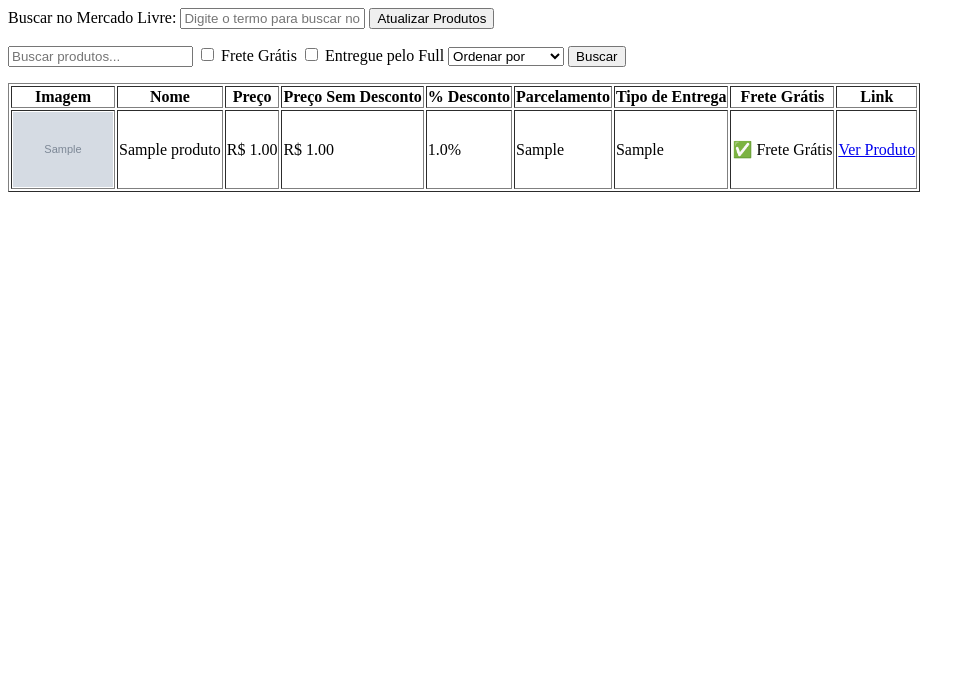
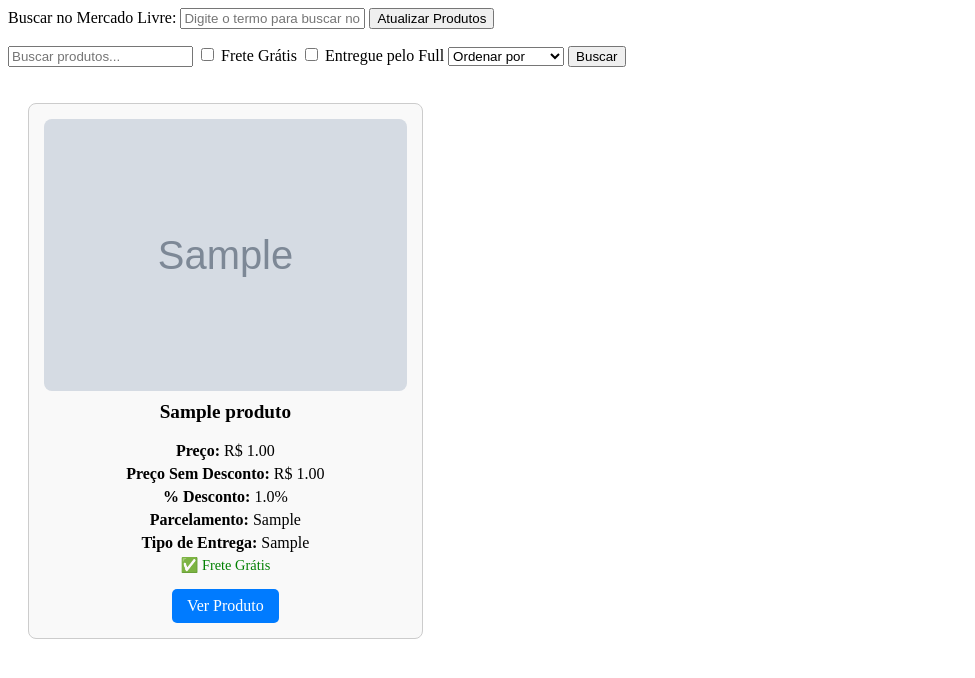
Before and after one commit to danpqdan/desafio_catalogo_ofertas, a Django app: page /produtos/ in a window 1280 px wide. Shown: the top 678 px of the page, without its empty margins (0-975 px from the left). Run offline with Django 5.2, Linux system fonts and the light colour scheme; tables that the repository leaves empty hold one stand-in row (values such as "Sample post"); grey boxes marked "Sample" are stand-in pictures.

Commit message:
[ADD] card de produto pra viewer e redirecionamento [FIX] issues #1 #2 #3

```diff
--- a/web_scraper/templates/busca_produtos.html
+++ b/web_scraper/templates/busca_produtos.html
@@ -1,3 +1,5 @@
+
+
 <form method="POST" action="{% url 'atualizar_produtos' %}">
     {% csrf_token %}
     <label for="termo_busca">Buscar no Mercado Livre:</label>
@@ -11,14 +13,16 @@
 
     <!-- Filtro de Frete Grátis -->
     <label>
-        <input type="checkbox" name="frete_gratis" value="sim" {% if request.GET.frete_gratis == 'sim' %}checked{% endif %}> Frete Grátis
+        <input type="checkbox" name="frete_gratis" value="True"
+        {% if request.GET.frete_gratis %}checked{% endif %}>
+        Frete Grátis
     </label>
-
     <!-- Filtro de Entrega pelo Full -->
     <label>
-        <input type="checkbox" name="full_delivery" value="sim" {% if request.GET.full_delivery == 'sim' %}checked{% endif %}> Entregue pelo Full
+        <input type="checkbox" name="tipo_entrega" value="Full"
+            {% if request.GET.tipo_entrega == "Full" %}checked{% endif %}>
+        Entregue pelo Full
     </label>
-
     <!-- Ordenação -->
     <select name="ordenar_por">
         <option value="">Ordenar por</option>
@@ -29,39 +33,92 @@
 
     <button type="submit">Buscar</button>
 </form>
-<table border="1">
-    <tr>
-        <th>Imagem</th>
-        <th>Nome</th>
-        <th>Preço</th>
-        <th>Preço Sem Desconto</th>
-        <th>% Desconto</th>
-        <th>Parcelamento</th>
-        <th>Tipo de Entrega</th>
-        <th>Frete Grátis</th>
-        <th>Link</th>
-    </tr>
+<div class="produto-container">
     {% for produto in produtos %}
-    <tr>
+    <div class="produto-card">
         {% with produto.imagens.all|first as imagem %}
-            <td><img src="{{ imagem.url_imagem }}" width="100"></td>
+            <img src="{{ imagem.url_imagem }}" alt="{{ produto.nome }}">
         {% endwith %}
-        <td>{{ produto.nome }}</td>
-        <td>R$ {{ produto.preco }}</td>
-        <td>{% if produto.preco_sem_desconto %} R$ {{ produto.preco_sem_desconto }} {% endif %}</td>
-        <td>{% if produto.percentual_desconto %} {{ produto.percentual_desconto }}% {% endif %}</td>
-        <td>{{ produto.parcelamento }}</td>
-        <td>{{ produto.tipo_entrega }}</td>
-        <td>
+        <h3>{{ produto.nome }}</h3>
+        <p><strong>Preço:</strong> R$ {{ produto.preco }}</p>
+        {% if produto.preco_sem_desconto %}
+            <p><strong>Preço Sem Desconto:</strong> R$ {{ produto.preco_sem_desconto }}</p>
+        {% endif %}
+        {% if produto.percentual_desconto %}
+            <p><strong>% Desconto:</strong> {{ produto.percentual_desconto }}%</p>
+        {% endif %}
+        <p><strong>Parcelamento:</strong> {{ produto.parcelamento }}</p>
+        <p><strong>Tipo de Entrega:</strong> {{ produto.tipo_entrega }}</p>
+        <p class="frete">
             {% if produto.frete_gratis == True %}
                 ✅ Frete Grátis
-            {% elif produto.frete_gratir == True  %}
-                ✅ Primera compra gratis
+            {% elif produto.frete_gratis == False %}
+                ❌ Não possui frete grátis
             {% else %}
-                ❌ Não possui frete gratis
+                ✅ Primeira compra grátis
             {% endif %}
-        </td>
-        <td><a href="{{ produto.link }}" target="_blank">Ver Produto</a></td>
-    </tr>
+        </p>
+        <a href="{{ produto.link }}" class="link" target="_blank">Ver Produto</a>
+    </div>
     {% endfor %}
-</table>
+</div>
+
+<style>
+    /* Contêiner de Cards - com grid responsivo */
+    .produto-container {
+        display: grid;
+        grid-template-columns: repeat(3, 1fr); /* 3 colunas em telas grandes */
+        gap: 20px;
+        padding: 20px;
+    }
+
+    /* Definições para telas pequenas (1 coluna) */
+    @media (max-width: 768px) {
+        .produto-container {
+            grid-template-columns: 1fr; /* 1 coluna em telas pequenas */
+        }
+    }
+
+    /* Estilo dos cards */
+    .produto-card {
+        border: 1px solid #ccc;
+        border-radius: 8px;
+        padding: 15px;
+        background-color: #f9f9f9;
+        text-align: center;
+    }
+
+    .produto-card img {
+        width: 100%;
+        height: auto;
+        border-radius: 8px;
+    }
+
+    .produto-card h3 {
+        font-size: 1.2em;
+        margin-top: 10px;
+    }
+
+    .produto-card p {
+        margin: 5px 0;
+    }
+
+    .produto-card .frete {
+        font-size: 0.9em;
+        color: green;
+    }
+
+    .produto-card .link {
+        display: inline-block;
+        margin-top: 10px;
+        padding: 8px 15px;
+        background-color: #007bff;
+        color: white;
+        border-radius: 5px;
+        text-decoration: none;
+    }
+
+    .produto-card .link:hover {
+        background-color: #0056b3;
+    }
+</style>
--- a/web_scraper/utils.py
+++ b/web_scraper/utils.py
@@ -1,6 +1,5 @@
 import re
 import time
-from selenium import webdriver
 from selenium.common.exceptions import NoSuchElementException
 import selenium.webdriver as wb
 from selenium.webdriver.common.action_chains import ActionChains
@@ -12,9 +11,8 @@ URL_MERCADO_LIVRE = "https://lista.mercadolivre.com.br/"
 
 def iniciar_driver():
     options = wb.FirefoxOptions()
-    options.add_argument("--disable-gpu")  # Desabilitar GPU
     options.add_argument("--headless")  #  Não carrega UI
-    return webdriver.Firefox(options=options)
+    return wb.Firefox(options=options)
 
 def buscar_mercado_livre(termo_busca):
     driver = iniciar_driver()
@@ -28,17 +26,17 @@ def buscar_mercado_livre(termo_busca):
 
     for index, produto in enumerate(produtos):
         try:
-            nome = produto.find_element(By.XPATH, ".//h3/a").text
-            link = produto.find_element(By.XPATH, "//a[contains(@class, 'poly-component__title')]").get_attribute('href')
+            nome = produto.find_element(By.CSS_SELECTOR, ".poly-component__title").text
+            link = produto.find_element(By.CSS_SELECTOR, ".poly-component__title").get_attribute('href')
             preco = produto.find_element(By.CSS_SELECTOR, ".poly-price__current .andes-money-amount__fraction").text
             preco = float(preco.replace('.', '').replace(',', '.'))
             div_portada = produto.find_element(By.CLASS_NAME, "poly-card__portada")
-
-            # Passar o mouse sobre o botão
             div_portada = produto.find_element(By.CLASS_NAME, "poly-card__portada")
             driver.execute_script("arguments[0].scrollIntoView();", div_portada)
             actions.move_to_element(div_portada).perform()
-            time.sleep(2)
+            time.sleep(3)
+
+            # Passar o mouse sobre o botão
 
             # Ajuste o XPath para encontrar todas as imagens do produto
             carousel = div_portada.find_element(By.CLASS_NAME, "andes-carousel-snapped__wrapper")
@@ -65,16 +63,11 @@ def buscar_mercado_livre(termo_busca):
                 shipping_element_additional_text = produto.find_element(By.CSS_SELECTOR, '.poly-shipping__additional_text').text
 
                 # Verifica se o texto "Chegará grátis amanhã" ou "por ser sua primeira compra" está presente
-                if "Frete grátis" in shipping_element or 'Frete grátispor ser sua primeira compra' in shipping_element:
-                    frete_gratis = True
-                    if "por ser sua primeira compra" in shipping_element_additional_text:
-                        frete_gratis = True  # Se ambos os textos estiverem presentes
-                    elif "Enviado pelo " in tipo_entrega:
-                        tipo_entrega = 'Full' # Caso o texto "Enviado pelo" seja encontrado
-                else:
-                    tipo_entrega = 'Padrao'  # Caso o "Frete grátis" não esteja presente
-                    frete_gratis = False  # Define que não é frete grátis
-
+                frete_gratis = "Frete grátis" in shipping_element or "Frete grátispor ser sua primeira compra" in shipping_element
+                if "Enviado pelo" in tipo_entrega:
+                    tipo_entrega = 'Full'
+                if not frete_gratis and tipo_entrega != 'Full':
+                    tipo_entrega = 'Padrao'
             except:
                 tipo_entrega = "Padrao"
                 frete_gratis = False
--- a/web_scraper/views.py
+++ b/web_scraper/views.py
@@ -9,7 +9,7 @@ def atualizar_produtos(request):
         termo_busca = request.POST.get('termo_busca')  # Obtém o valor do input de busca
         if termo_busca:
             buscar_mercado_livre(termo_busca=termo_busca)  # Chama a função de raspagem
-            return redirect('')  # Redireciona para a página de listagem dos produtos
+            return redirect('listar_produtos')  # Redireciona para a página de listagem dos produtos
     return render(request, 'atualizar_produtos.html')  # Caso não seja POST, retorna o formulário
 
 def listar_produtos(request):
@@ -18,22 +18,28 @@ def listar_produtos(request):
 
 def filtrar_produto(request):
     query = request.GET.get('q', '')  # Obtém o valor da busca
-    frete_gratis = request.GET.get('frete_gratis', None)  # Filtra produtos com frete grátis
-    full_delivery = request.GET.get('full_delivery', None)  # Filtra produtos entregues pelo Full
+    frete_gratis = request.GET.get('frete_gratis')  # Filtra produtos com frete grátis
+    tipo_entrega = request.GET.get('tipo_entrega', None)  # Filtra produtos entregues pelo Full
     ordenar_por = request.GET.get('ordenar_por', None)  # Ordenação por preço ou desconto
 
     produtos = Produto.objects.all()
 
     # Filtrando produtos por nome
     if query:
-        produtos = produtos.filter(nome__icontains=query)
+        try:
+            produtos = produtos.filter(nome__icontains=query)
+        except:
+            produtos = []
 
     # Filtrando produtos com frete grátis
-    if frete_gratis == 'sim':
-        produtos = produtos.filter(frete_gratis='sim')
+    if frete_gratis:
+        try:
+            produtos = produtos.filter(frete_gratis=True)
+        except:
+            produtos = []
 
     # Filtrando produtos entregues pelo Full
-    if full_delivery == 'sim':
+    if tipo_entrega == 'Full':
         produtos = produtos.filter(tipo_entrega='Full')
 
     # Ordenação
```
